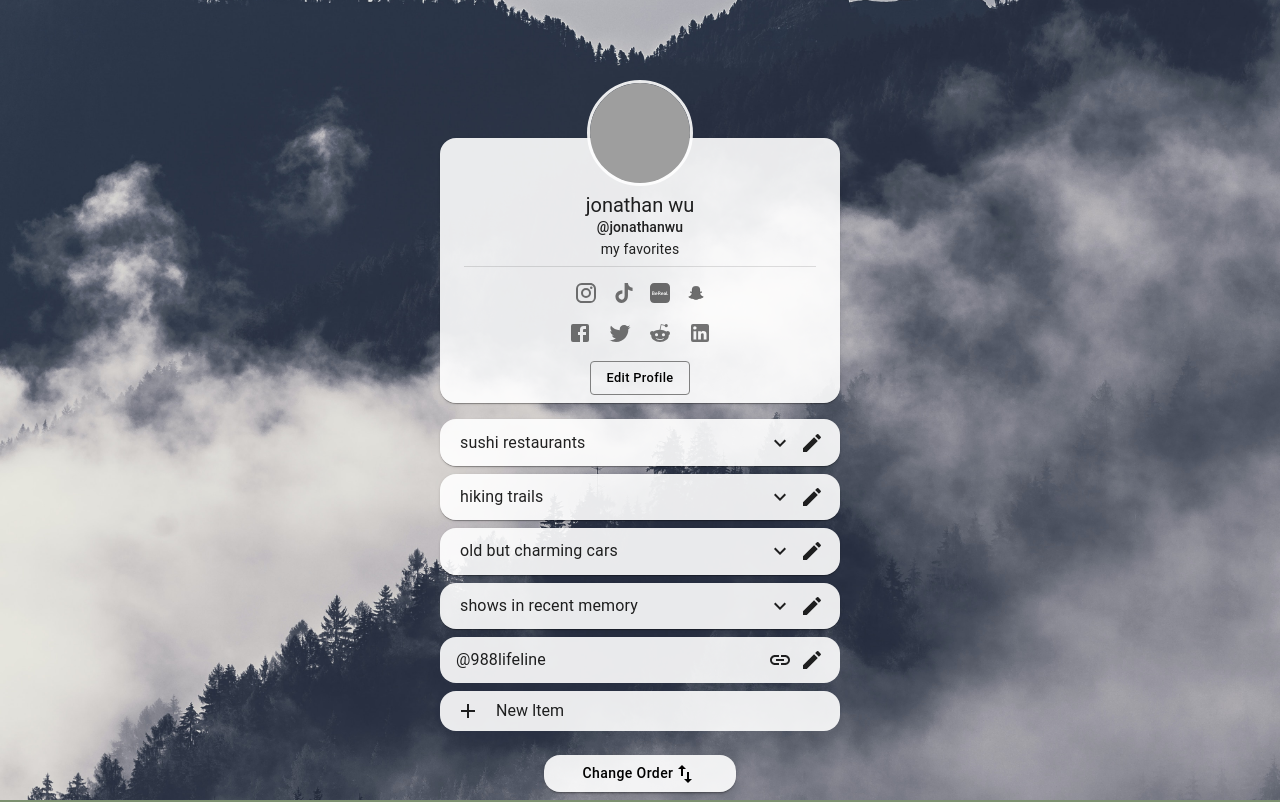
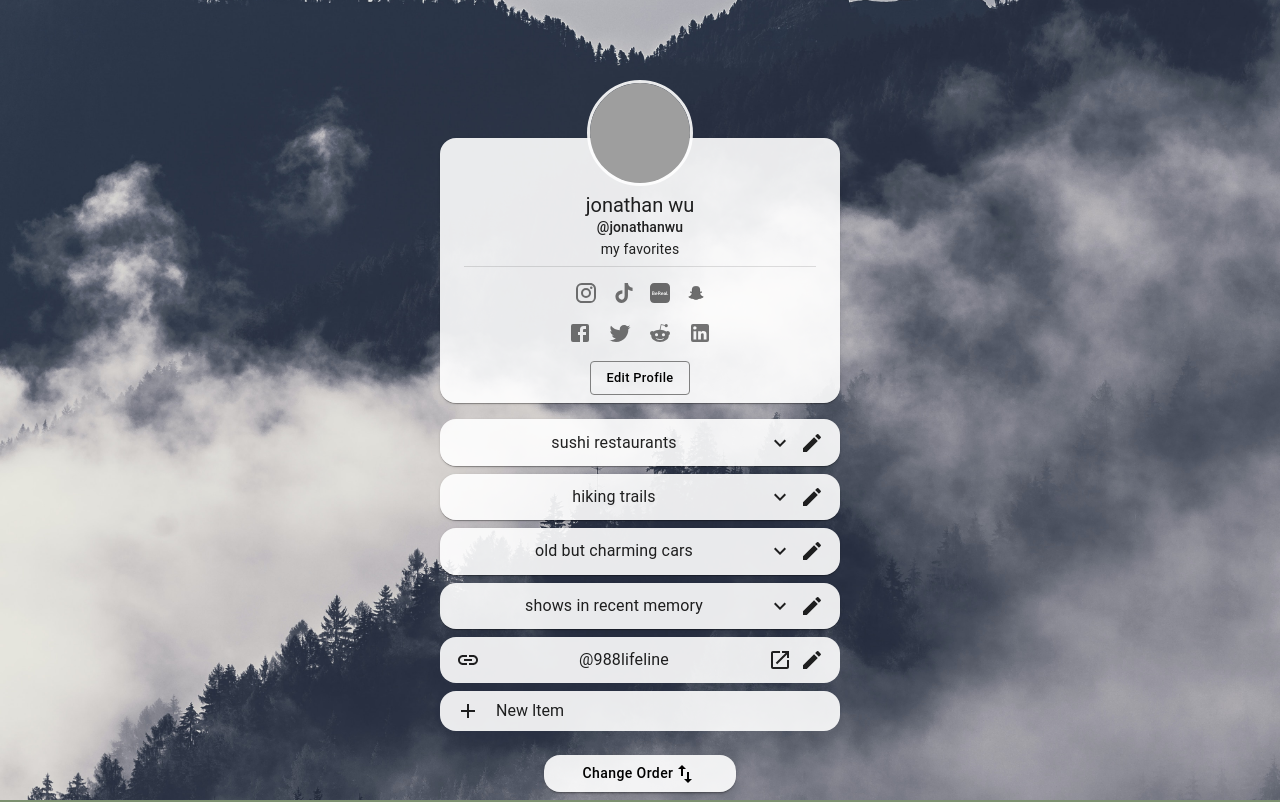
Before and after one commit to ChangYuJonathanWu/alcove, a Next.js app: page /239jsdfk9Q2jjsk_no_spotify in a window 1280 px wide. Shown: the top 802 px of the page. Built offline with nearby package versions, Linux system fonts and the light colour scheme; no server answers; sample sign-in values are in the browser's storage; grey boxes are pictures that could not be loaded; a web font is replaced by a local one.

Commit message:
centered profile items

```diff
--- a/components/items/ProfileItems.js
+++ b/components/items/ProfileItems.js
@@ -11,6 +11,7 @@ import CarItem from '@/components/items/CarItem';
 import LinkIcon from '@mui/icons-material/Link';
 import Divider from '@mui/material/Divider';
 import ListItemButton from '@mui/material/ListItemButton';
+import OpenInNewIcon from '@mui/icons-material/OpenInNew';
 import EditIcon from '@mui/icons-material/Edit';
 import ExpandLessIcon from '@mui/icons-material/ExpandLess';
 import Paper from '@mui/material/Paper';
@@ -45,7 +46,7 @@ export default function ProfileItems({ user, editMode, triggerReload }) {
             case 'Montserrat':
                 return <span className={montserrat.className}>{name}</span>
             default:
-                return <Typography style={{fontSize: ITEM_FONT_SIZE}}>{name}</Typography>
+                return <Typography style={{fontSize: ITEM_FONT_SIZE, textAlign: "center"}}>{name}</Typography>
         }
     }
     const buildPosts = (items, itemOrder, type) => {
@@ -96,6 +97,7 @@ export default function ProfileItems({ user, editMode, triggerReload }) {
                     <ListItemButton id={listButtonId} key={itemId}  disableRipple={true} onClick={() => { toggleSingleList(itemId) }}>
                         <Stack direction="row" justifyContent="space-between" style={{ width: "100%", paddingTop: '0.2rem', paddingBottom: '0.20rem', paddingLeft: '0.25rem'}} >
                             <Stack id={listButtonId} direction="row" justifyContent="space-between" style={{width: "100%"}}spacing={2}>
+                                <div></div>
                                 <Stack>
                                     {buildItemHeader(name)}
                                     {isOpen && <Typography variant="caption">{commentary}</Typography>}
@@ -129,10 +131,11 @@ export default function ProfileItems({ user, editMode, triggerReload }) {
                 <Paper variant="" sx={{ margin: '1rem', marginLeft: 'auto', marginRight: 'auto', marginTop: 0, marginBottom: '0.5rem', width: '100%', backgroundColor: PAPER_COLOR, maxWidth: MAX_WIDTH, borderRadius: '1rem' }}>
                     <ListItemButton id={listButtonId} key={itemId} disableRipple={true} href={formattedUri} target="_blank">
                         <Stack direction="row" style={{ width: "100%", paddingBottom: '0.2rem', paddingTop: '0.2rem' }} justifyContent={"space-between"}>
-                            <Stack id={listButtonId} direction="row" justifyContent="space-between" style={{width: "100%"}} spacing={2}>
 
+                            <Stack id={listButtonId} direction="row" justifyContent="space-between" alignItems="center" style={{width: "100%"}} spacing={2}>
+                                <LinkIcon />
                                 {buildItemHeader(name)}
-                                <LinkIcon />
+                                <OpenInNewIcon />
 
                             </Stack>
 
```
